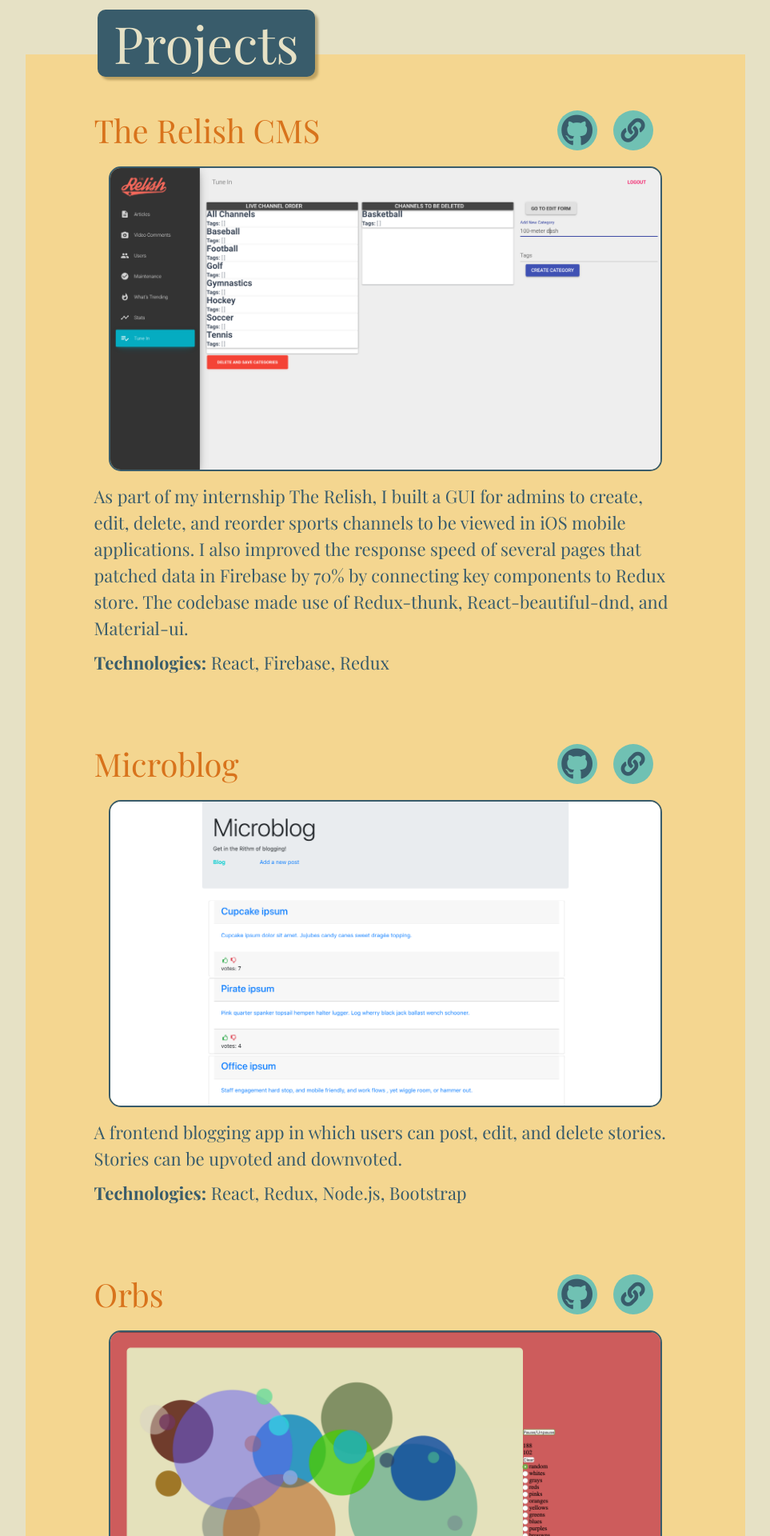
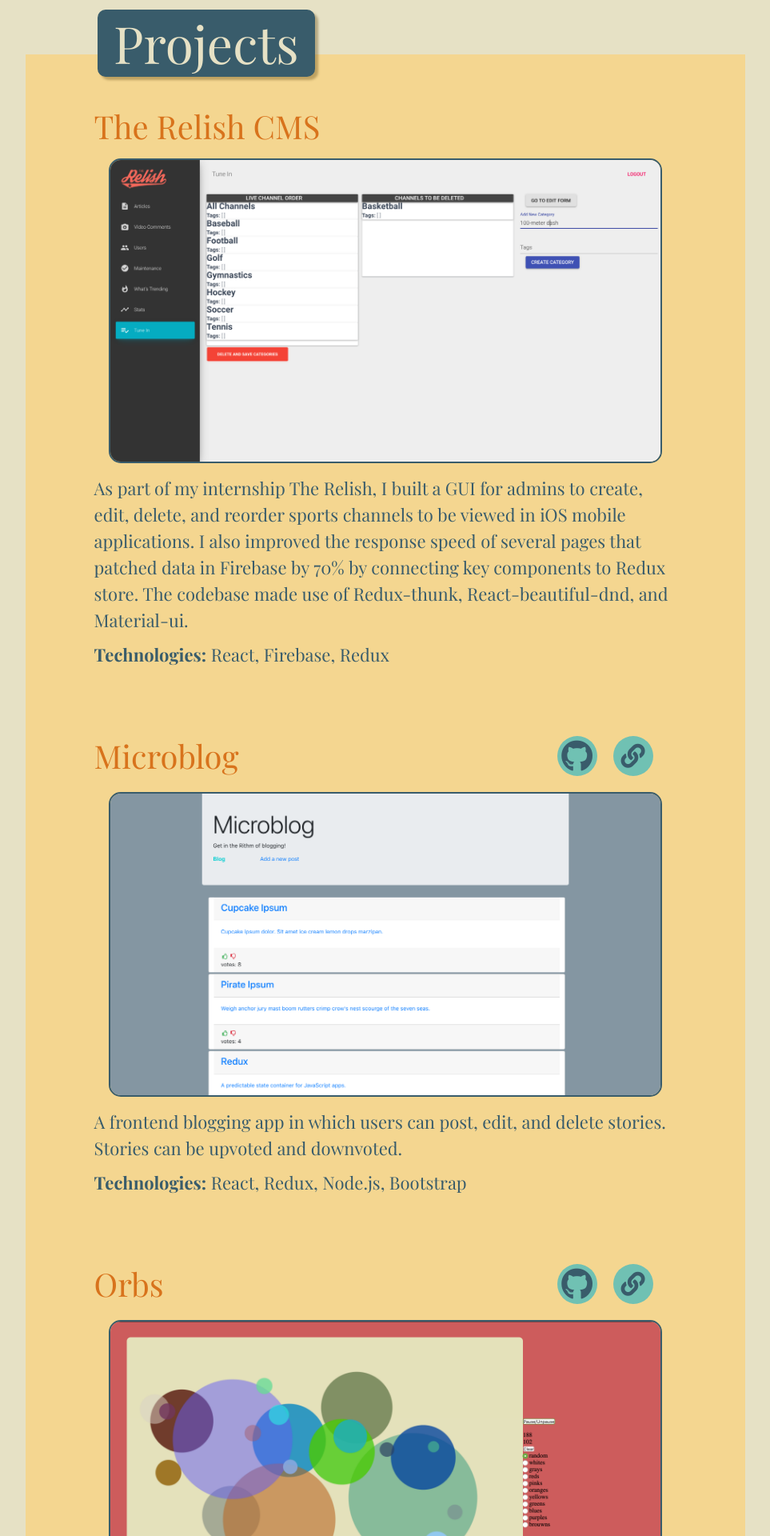
Before and after one commit to ValkrynCiel/Personal-Website, a React (Create React App) app: page / in a window 1280 px wide. Shown: the part 2380-4300 px from the top of the page at 80% size, without its empty margins (158-1121 px from the left). Built offline with nearby package versions, Linux system fonts and the light colour scheme.

Commit message:
links lead to new tabs

```diff
--- a/src/Project.js
+++ b/src/Project.js
@@ -8,7 +8,6 @@ const ProjectWrapper = styled.div`
   flex-basis: 90%;
   display: flex;
   border-radius: 10px;
-  // border: 3px solid ${colors.burntOrange};
   flex-direction: column;
   margin-top: 50px;
 `
@@ -55,11 +54,15 @@ const Image = styled.img`
 
 class Project extends Component {
   render() {
+    const { title, src, alt, links} = this.props.details;
     return(
       <ProjectWrapper>
-        <TitleDiv><p>{this.props.title}</p> <ProjectLinkContainer/></TitleDiv>
+        <TitleDiv>
+          <p>{title}</p>
+          <ProjectLinkContainer links={links}/>
+        </TitleDiv>
         <ImageContainer>
-          <Image src={this.props.src} alt={this.props.alt}/>
+          <Image src={src} alt={alt}/>
         </ImageContainer>
         <DescriptionDiv>{this.props.children}</DescriptionDiv>
       </ProjectWrapper>
--- a/src/ProjectLinkContainer.js
+++ b/src/ProjectLinkContainer.js
@@ -3,15 +3,17 @@ import styled from 'styled-components';
 import colors from './Colors';
 
 const LinkWrapper = styled.div`
-  width: 120px;
+  width: ${props => props.length > 1 ? '120px': 'auto'}
   display: flex;
   justify-content: space-between;
   margin: auto;
   margin-right: 30px;
+
   @media (max-width: 600px) {
     margin-top: 10px;
     margin-right: auto;
-    width: 150px;
+    width: ${props => props.length > 1 ? '150px': 'auto'};
+    justify-content: space-between;
   }
 `
 
@@ -22,6 +24,9 @@ const ProjectLink = styled.div`
   background-color: ${colors.seafoam}
   display: flex;
   align-items: center;
+  &:hover {
+    cursor: pointer;
+  }
   i {
     color: ${colors.darkSeafoam}
     margin: auto;
@@ -51,13 +56,11 @@ const ProjectLink = styled.div`
 class ProjectLinkContainer extends Component {
   render() {
     return(
-      <LinkWrapper>
-        <ProjectLink>
-          <i className="fab fa-github"></i>
-        </ProjectLink>
-        <ProjectLink>
-          <i className="fas fa-link"></i>
-        </ProjectLink>
+      <LinkWrapper length={this.props.links.length}>
+        {this.props.links.map(([icon, url]) => (
+          <ProjectLink key={url} onClick={()=> window.open(url, "_blank")}>
+            <i className={icon === 'link' ? 'fas fa-link' : 'fab fa-github'}></i>
+          </ProjectLink>))}
       </LinkWrapper>
     )
   }
--- a/src/ProjectsPage.js
+++ b/src/ProjectsPage.js
@@ -3,7 +3,7 @@ import styled from 'styled-components';
 import colors from './Colors';
 import Project from './Project';
 
-import ballSrc from './Icons/Test.png';
+import orbSrc from './Icons/Orbs.png';
 import relishSrc from './Icons/Relish.png';
 import microblogSrc from './Icons/Microblog.png';
 
@@ -48,23 +48,50 @@ const TitleDiv = styled.div`
   }
 `
 
+const projects = {
+  relish: {
+    title: 'The Relish CMS',
+    src: relishSrc,
+    alt: 'Drag and Drop containers built with React',
+    links: []
+  },
+  microblog: {
+    title: 'Microblog',
+    src: microblogSrc,
+    alt: 'Front page of Microblog',
+    links: [
+      ['github', 'https://github.com/ValkrynCiel/redux-microblog'],
+      ['link', 'http://microblog-less.herokuapp.com/']
+    ]
+  },
+  orbs: {
+    title: 'Orbs',
+    src: orbSrc,
+    alt: 'Colorful orbs bouncing',
+    links: [
+      ['github', 'https://github.com/ValkrynCiel/Orbs'],
+      ['link', 'https://valkrynciel.github.io/Orbs/']
+    ]
+  }
+}
+
 class ProjectsPage extends Component {
   render() {
     return(
       <ProjectsWrapper>
         <TitleDiv>Projects</TitleDiv>
         <ProjectsDiv>
-          <Project title='The Relish CMS' src={relishSrc} alt='relish'>
+          <Project details={projects.relish}>
           As part of my internship The Relish, I built a GUI for admins to create, edit, delete, and reorder sports channels to be viewed in iOS mobile applications. I also improved the response speed of several pages that patched data in Firebase by 70% by connecting key components to Redux store. The codebase made use of Redux-thunk, React-beautiful-dnd, and Material-ui.<br/>
           <span>
           <b>Technologies:</b> React, Firebase, Redux
           </span>
           </Project>
-          <Project title='Microblog' src={microblogSrc} alt='microblog'>A frontend blogging app in which users can post, edit, and delete stories. Stories can be upvoted and downvoted.<br/>
+          <Project details={projects.microblog}>A frontend blogging app in which users can post, edit, and delete stories. Stories can be upvoted and downvoted.<br/>
           <span>
           <b>Technologies:</b>  React, Redux, Node.js, Bootstrap
           </span></Project>
-          <Project title='Orbs' src={ballSrc} alt='ball'>
+          <Project details={projects.orbs}>
           The beginnings of a physics simulator in which users can create orbs of different colors that bounce indefinitely.<br/>
           <span>
           <b>Technologies:</b>  vanilla Javascript and canvas
```
Also changed, not shown: src/Icons/Microblog.png, src/Icons/Orbs.png (renamed from src/Icons/Test.png).
